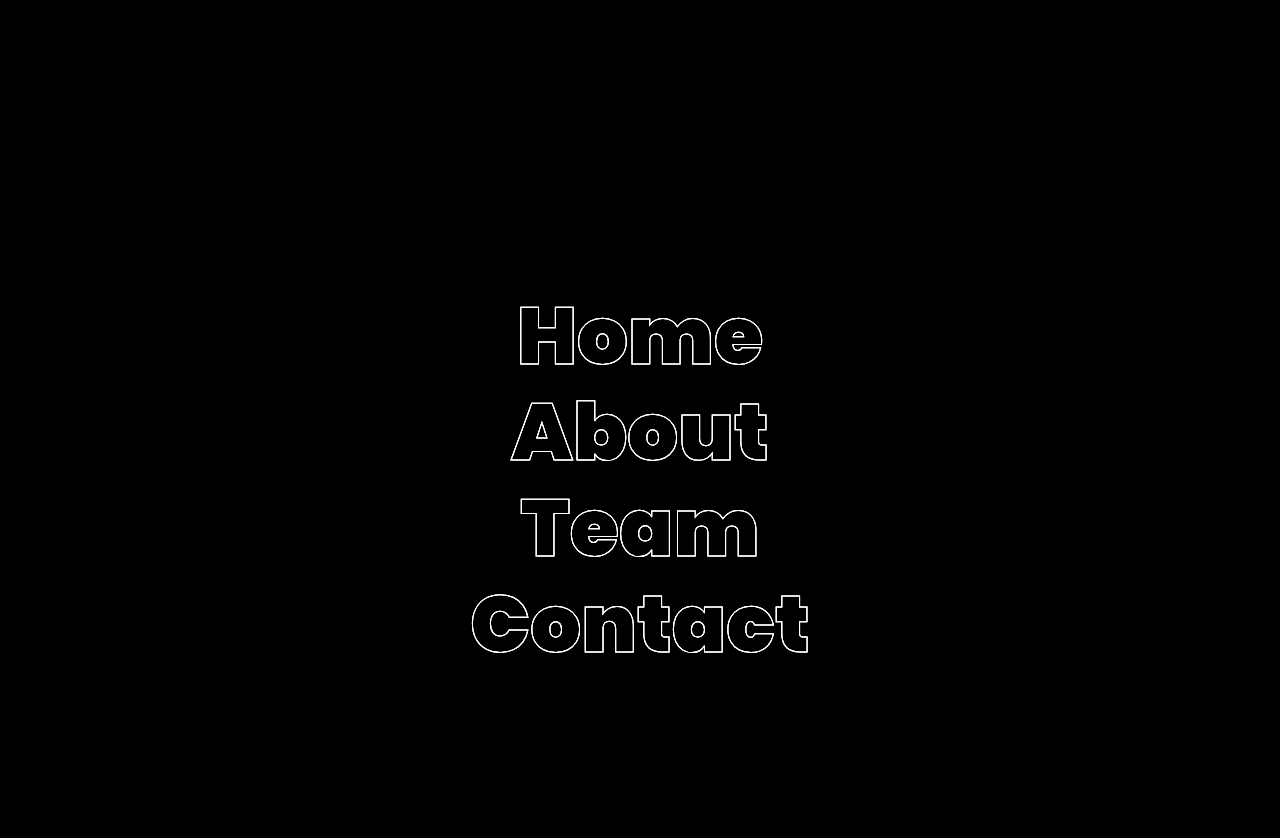
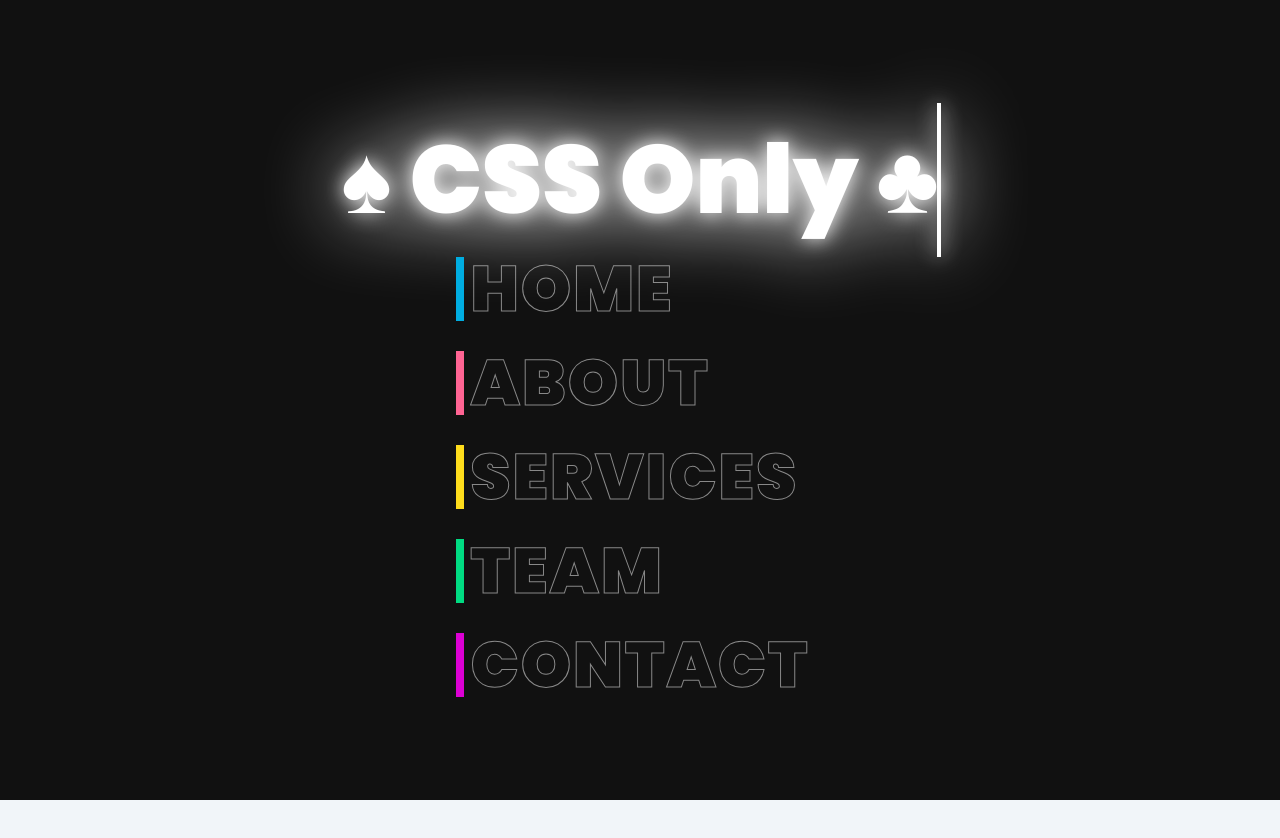
Before and after one commit to Hannziegel/design-playground, a React (Create React App) app: page / in a window 1280 px wide. Shown: the top 838 px of the page. After the commit the page ends 800 px from the top, so only its background shows below. Built offline with nearby package versions, Linux system fonts and the light colour scheme.

Commit message:
Add text effect study

```diff
--- a/src/App.js
+++ b/src/App.js
@@ -1,10 +1,10 @@
-import TextHoverEffect from './components/TextHoverEffect/TextHoverEffect';
+import TextEffect from './components/TextEffect/TextEffect';
 import './App.css';
 
 function App() {
   return (
     <div className="App">
-      <TextHoverEffect />
+      <TextEffect />
     </div>
   );
 }
--- /dev/null
+++ b/src/components/TextEffect/TextEffect.css
@@ -0,0 +1,86 @@
+* {
+    margin: 0;
+    padding: 0;
+    box-sizing: border-box;
+    font-family: 'Poppins', sans-serif;
+}
+
+.container-item {
+    display: flex;
+    flex-direction: column;
+    justify-content: center;
+    align-items: center;
+    min-height: 100vh;
+    background: #111;
+}
+
+h2 {
+    position: relative;
+    font-size: 6em;
+    color: #222;
+}
+
+h2::before {
+    content: attr(data-text);
+    position: absolute;
+    color: #fff;
+    left: 0;
+    top: 0;
+    width: 100px;
+    overflow: hidden;
+    white-space: nowrap;
+    border-right: 4px solid #fff;
+    animation: animate 8s linear infinite;
+    filter: drop-shadow(0 0 10px #fff) drop-shadow(0 0 40px #fff);
+}
+
+@keyframes animate {
+    0%, 10%, 100%
+    {
+        width: 0;
+    }
+    70%, 90% {
+        width: 100%;
+    }
+}
+
+ul {
+    position: relative;
+    display: flex;
+    flex-direction: column;
+    justify-content: center;
+    gap: 30px;
+}
+
+ul li {
+    position: relative;
+    list-style: none;
+    text-align: left;
+}
+
+ul li a {
+    position: relative;
+    font-size: 4em;
+    text-decoration: none;
+    line-height: 1em;
+    letter-spacing: 2px;
+    text-transform: uppercase;
+    color: transparent;
+    -webkit-text-stroke: 1px rgba(255, 255, 255, 0.5);
+}
+
+ul li a::before {
+    content: attr(data-text);
+    position: absolute;
+    color: var(--color);
+    width: 0;
+    overflow: hidden;
+    transition: 1s;
+    border-right: 8px solid var(--color);
+    -webkit-text-stroke: 1px var(--color);
+}
+
+ul li a:hover::before {
+    width: 100%;
+    filter: drop-shadow(0 0 25px var(--color))
+}
--- /dev/null
+++ b/src/components/TextEffect/TextEffect.js
@@ -0,0 +1,19 @@
+import React from 'react';
+import './TextEffect.css';
+
+const TextEffect = () => {
+    return(
+        <div className='container-item'>
+            <h2 data-text="&nbsp;♠ CSS Only ♣&nbsp;">&nbsp;♠ CSS Only ♣&nbsp;</h2>
+            <ul>
+                <li style={{ "--color": "#00ade1" }}><a href='#' data-text="&nbsp;Home&nbsp;">&nbsp;Home&nbsp;</a></li>
+                <li style={{ "--color": "#ff6493" }}><a href='#' data-text="&nbsp;About&nbsp;">&nbsp;About&nbsp;</a></li>
+                <li style={{ "--color": "#ffdd1c" }}><a href='#' data-text="&nbsp;Services&nbsp;">&nbsp;Services&nbsp;</a></li>
+                <li style={{ "--color": "#00dc82" }}><a href='#' data-text="&nbsp;Team&nbsp;">&nbsp;Team&nbsp;</a></li>
+                <li style={{ "--color": "#dc00d4" }}><a href='#' data-text="&nbsp;Contact&nbsp;">&nbsp;Contact&nbsp;</a></li>
+            </ul>
+        </div>
+    );
+};
+
+export default TextEffect;
--- a/src/index.css
+++ b/src/index.css
@@ -1,3 +1,5 @@
+@import url('https://fonts.googleapis.com/css2?family=Amatic+SC:wght@400;700&family=Poppins:wght@900&display=swap');
+
 :root {
   --clr-dark: #0f172a;
   --clr-light: #f1f5f9;
@@ -11,7 +13,7 @@
 }
 
 body {
-  margin: 5em 0 0 0;
+  /* margin: 5em 0 0 0; */
   padding: 0;
   line-height: 1.6;
   word-spacing: 1.4px;
```
